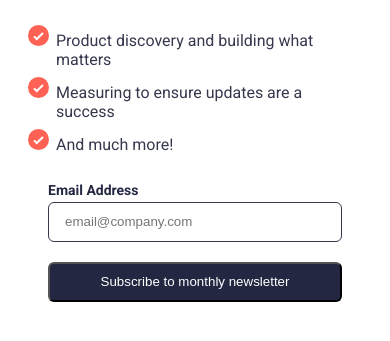
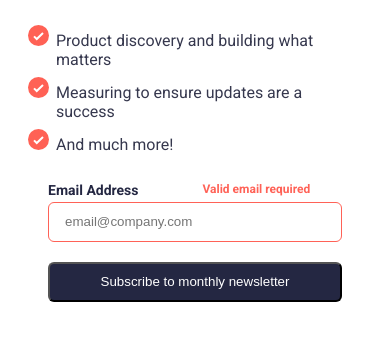
Before and after one commit to senabytes/NEWSLETTER, a plain HTML site: page index.html in a window 390 px wide. Both pictures are taken after a click on the button "Subscribe to monthly newsletter". Shown: the part 541-882 px from the top of the page. Drawn offline with Linux system fonts and the light colour scheme.

Commit message:
COMMIT 2 - JS

```diff
--- a/STYLES/style.css
+++ b/STYLES/style.css
@@ -53,12 +53,27 @@ main {
     margin: 0.5rem;
 }
 
+.labels{
+    display: flex;
+    flex-direction: row;
+    gap: 6rem;
+    margin-bottom: -1rem;
+
+}
+
 label {
     color: hsl(234, 29%, 20%);
     font-size: 14px;
     font-weight: 700;
-    margin-bottom: -1rem;
-    padding: 0;
+
+}
+
+.errorLabel{
+    display: none;
+    color:  hsl(4, 100%, 67%);
+    font-size: 12px;
+    text-align: right;
+
 }
 
 .card-left input {
@@ -69,7 +84,17 @@ label {
     border: 1px solid hsl(235, 18%, 26%);
 }
 
-#Subscribe {
+.card-left input.error {
+    width: 100%;
+    height: 40px;
+    padding: 1rem;
+    border-radius: 6px;
+    border: 1px solid hsl(4, 100%, 67%);
+
+}
+
+
+#subscribe {
     background-color: hsl(234, 29%, 20%);
     width: 100%;
     height: 40px;
@@ -80,7 +105,7 @@ label {
 
 }
 
-#Subscribe:hover {
+#subscribe:hover {
     background-color: hsl(4, 100%, 67%);
     border: none;
     cursor: pointer;
@@ -142,5 +167,11 @@ label {
         font-weight: 700;
     }
 
+    .labels{
+    display: flex;
+    flex-direction: row;
+    gap: 4rem;
+    margin-bottom: -1rem;
+    }
 
 }
--- a/index.html
+++ b/index.html
@@ -1,15 +1,18 @@
 <!DOCTYPE html>
 <html lang="en">
+
 <head>
   <meta charset="UTF-8">
   <meta name="viewport" content="width=device-width, initial-scale=1.0">
   <link rel="stylesheet" href="STYLES/style.css">
   <link rel="preconnect" href="https://fonts.googleapis.com">
-<link rel="preconnect" href="https://fonts.gstatic.com" crossorigin>
-<link href="https://fonts.googleapis.com/css2?family=Roboto:ital,wght@0,100..900;1,100..900&display=swap" rel="stylesheet">
+  <link rel="preconnect" href="https://fonts.gstatic.com" crossorigin>
+  <link href="https://fonts.googleapis.com/css2?family=Roboto:ital,wght@0,100..900;1,100..900&display=swap"
+    rel="stylesheet">
   <link rel="icon" type="image/png" sizes="32x32" href="./assets/images/favicon-32x32.png">
   <title>Frontend Mentor | Newsletter sign-up form with success message</title>
 </head>
+
 <body>
 
   <main>
@@ -24,10 +27,15 @@
         <li>And much more!</li>
       </ul>
 
-      <label for="email">Email Address</label>
-      <input placeholder="email@company.com" type="email">
+      <div class="labels">
+        <label for="email">Email Address</label>
+        <label class="errorLabel" for="email"  >Valid email required</label>
+      </div>
 
-      <button id="Subscribe">Subscribe to monthly newsletter</button>
+      <input id="mail" placeholder="email@company.com" type="email"  >
+
+
+      <button id="subscribe">Subscribe to monthly newsletter</button>
     </div>
 
     <div class="card-right">
@@ -53,6 +61,8 @@
 
   <!-- Success message end -->
 
+  <script src="script.js"></script>
 
 </body>
+
 </html>
--- /dev/null
+++ b/script.js
@@ -0,0 +1,24 @@
+const email = document.getElementById("mail");
+const subButton = document.getElementById("subscribe");
+const errorLabel = document.querySelector(".errorLabel");
+
+const valideEmail = (emailValue) => {
+    const regex = /^[^\s@]+@[^\s@]+\.[^\s@]+$/;
+    return regex.test(emailValue);
+};
+
+subButton.addEventListener("click", function (event) {
+    if(email.value === ""){
+        email.classList.add("error");
+        errorLabel.style.display = "block";
+        return;
+
+    } else if(!valideEmail(email.value)){
+        email.classList.add("error");
+        errorLabel.style.display = "block";
+        return;
+    }
+
+    email.classList.remove("error");
+    errorLabel.style.display = "none";
+});
```
